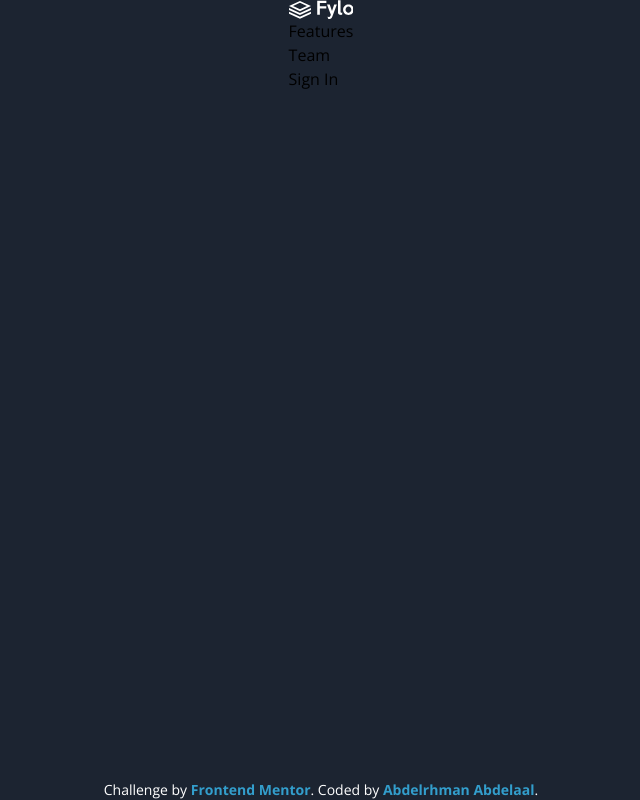
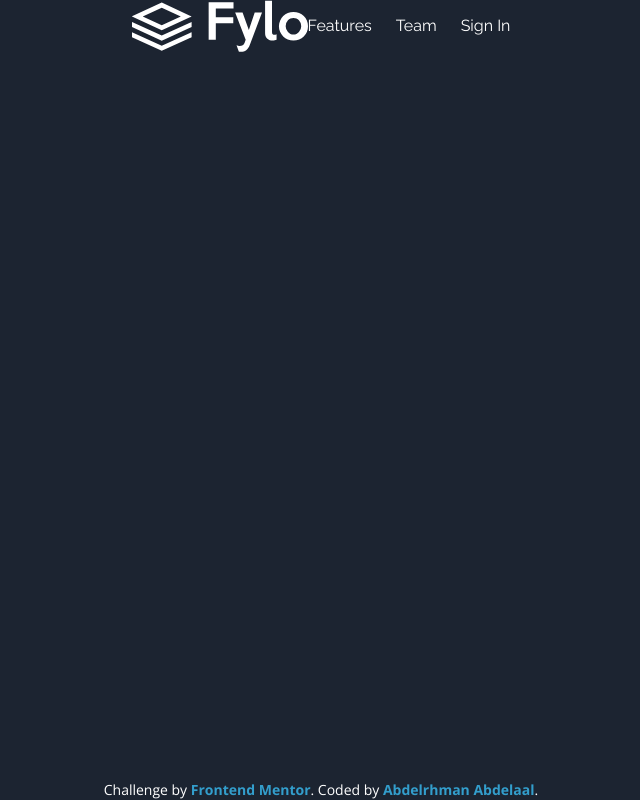
Before and after one commit to MrBlackvanta/fylo-dark-theme-landing-page, a Next.js app: page / in a window 1280 px wide. Shown: the whole page, without its empty margins (319-959 px from the left). Built offline with nearby package versions, Linux system fonts and the light colour scheme.

Commit message:
Add clsx and tailwind-merge dependencies; enhance Header component

```diff
--- a/package.json
+++ b/package.json
@@ -11,9 +11,11 @@
     "import-svgs": "node scripts/import-svgs.mjs"
   },
   "dependencies": {
+    "clsx": "^2.1.1",
     "next": "16.2.4",
     "react": "19.2.4",
-    "react-dom": "19.2.4"
+    "react-dom": "19.2.4",
+    "tailwind-merge": "^3.5.0"
   },
   "devDependencies": {
     "@tailwindcss/postcss": "^4",
--- a/src/components/layout/header.tsx
+++ b/src/components/layout/header.tsx
@@ -1,18 +1,38 @@
+"use client";
+
 import { navigation } from "@/data";
+import { cn } from "@/lib";
 import Link from "next/link";
+import { usePathname } from "next/navigation";
 import { LogoSVG } from "../icons";
 
 export default function Header() {
+  const pathname = usePathname();
+  const isActive = (route: string) => pathname === route;
+
   return (
-    <header>
-      <LogoSVG />
+    <header className="font-raleway mb-12 flex items-center justify-between text-xs leading-none font-normal tracking-normal text-white md:mb-18.75 md:text-base">
+      <Link href="/">
+        <LogoSVG className="w-full max-w-20 md:max-w-44" />
+      </Link>
       <nav>
-        <ul>
-          {navigation.map((item) => (
-            <li key={item.name}>
-              <Link href={item.route}>{item.name}</Link>
-            </li>
-          ))}
+        <ul className="flex items-center gap-6">
+          {navigation.map((item) => {
+            return (
+              <li key={item.name}>
+                <Link
+                  href={item.route}
+                  className={cn(
+                    "transition-all duration-300 hover:underline hover:text-shadow-[0.5px_0_0_currentColor]",
+                    isActive(item.route) &&
+                      "underline text-shadow-[0.5px_0_0_currentColor]",
+                  )}
+                >
+                  {item.name}
+                </Link>
+              </li>
+            );
+          })}
         </ul>
       </nav>
     </header>
--- /dev/null
+++ b/src/lib/index.ts
@@ -0,0 +1 @@
+export * from "./utils";
--- /dev/null
+++ b/src/lib/utils.ts
@@ -0,0 +1,9 @@
+import { ClassValue, clsx } from "clsx";
+import { twMerge } from "tailwind-merge";
+
+/**
+ * Merges class names and resolves Tailwind CSS conflicts.
+ */
+export function cn(...inputs: ClassValue[]) {
+  return twMerge(clsx(inputs));
+}
```
Also changed, not shown: 1 other file (tests, documents, lock files or other folders).
